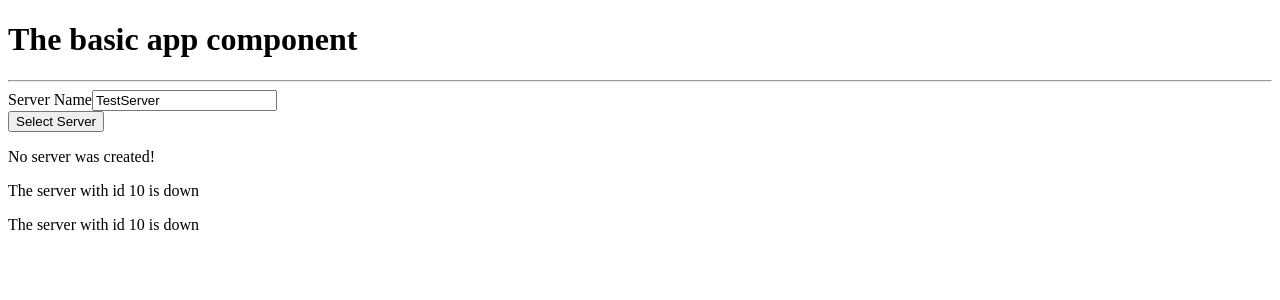
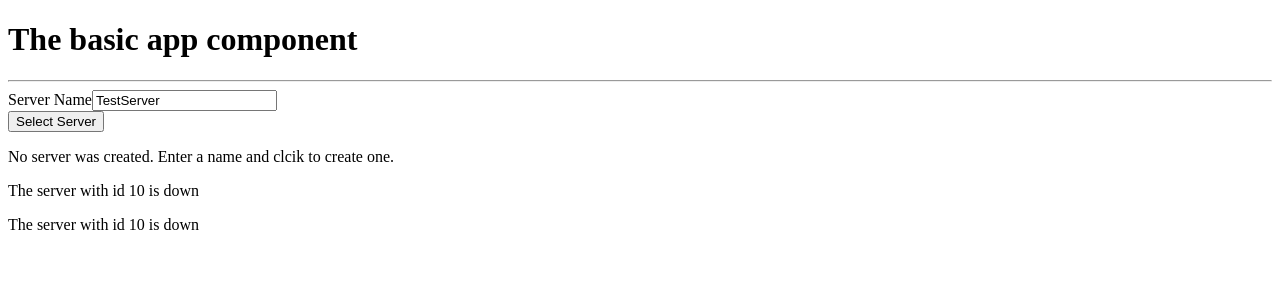
Before and after one commit to gitdeepsingh/angular-basickrazy-app, an Angular app: page / in a window 1280 px wide. Shown: the top 300 px of the page. Built offline with nearby package versions, Linux system fonts and the light colour scheme.

Commit message:
ngIf-else directive usage

```diff
--- a/package.json
+++ b/package.json
@@ -20,7 +20,9 @@
     "@angular/platform-browser": "^6.0.3",
     "@angular/platform-browser-dynamic": "^6.0.3",
     "@angular/router": "^6.0.3",
+    "bootstrap": "^3.3.7",
     "core-js": "^2.5.4",
+    "jquery": "^3.3.1",
     "rxjs": "^6.0.0",
     "zone.js": "^0.8.26"
   },
--- a/src/app/servers/servers.component.html
+++ b/src/app/servers/servers.component.html
@@ -7,6 +7,10 @@
   Select Server
 </button>
 <!--<p [innerText]="allowNewServer"></p>-->
-<p>{{ serverCreationStatus }}</p>
+<!--<p>{{ serverCreationStatus }}</p>-->
+<p *ngIf="isServer; else noServer">Server was created, name is {{serverName}}</p>
+<ng-template #noServer>
+  <p>No server was created. Enter a name and clcik to create one.</p>
+</ng-template>
 <app-server></app-server>
 <app-server></app-server>
--- a/src/app/servers/servers.component.ts
+++ b/src/app/servers/servers.component.ts
@@ -16,6 +16,7 @@ export class ServersComponent implements OnInit {
   allowNewServer = false;
   serverCreationStatus = "No server was created!";
   serverName = 'TestServer';
+  isServer = false;
 
   constructor() {
     setTimeout(() => {
@@ -27,7 +28,7 @@ export class ServersComponent implements OnInit {
   }
 
   onCreateServer() {
-    this.serverCreationStatus = "Server was created! Name is " + this.serverName;
+    this.isServer = true;
   }
   onUpdateServerName(event: Event) {
     this.serverName = (<HTMLInputElement>event.target).value;
```
Also changed, not shown: 1 other file (tests, documents, lock files or other folders).
